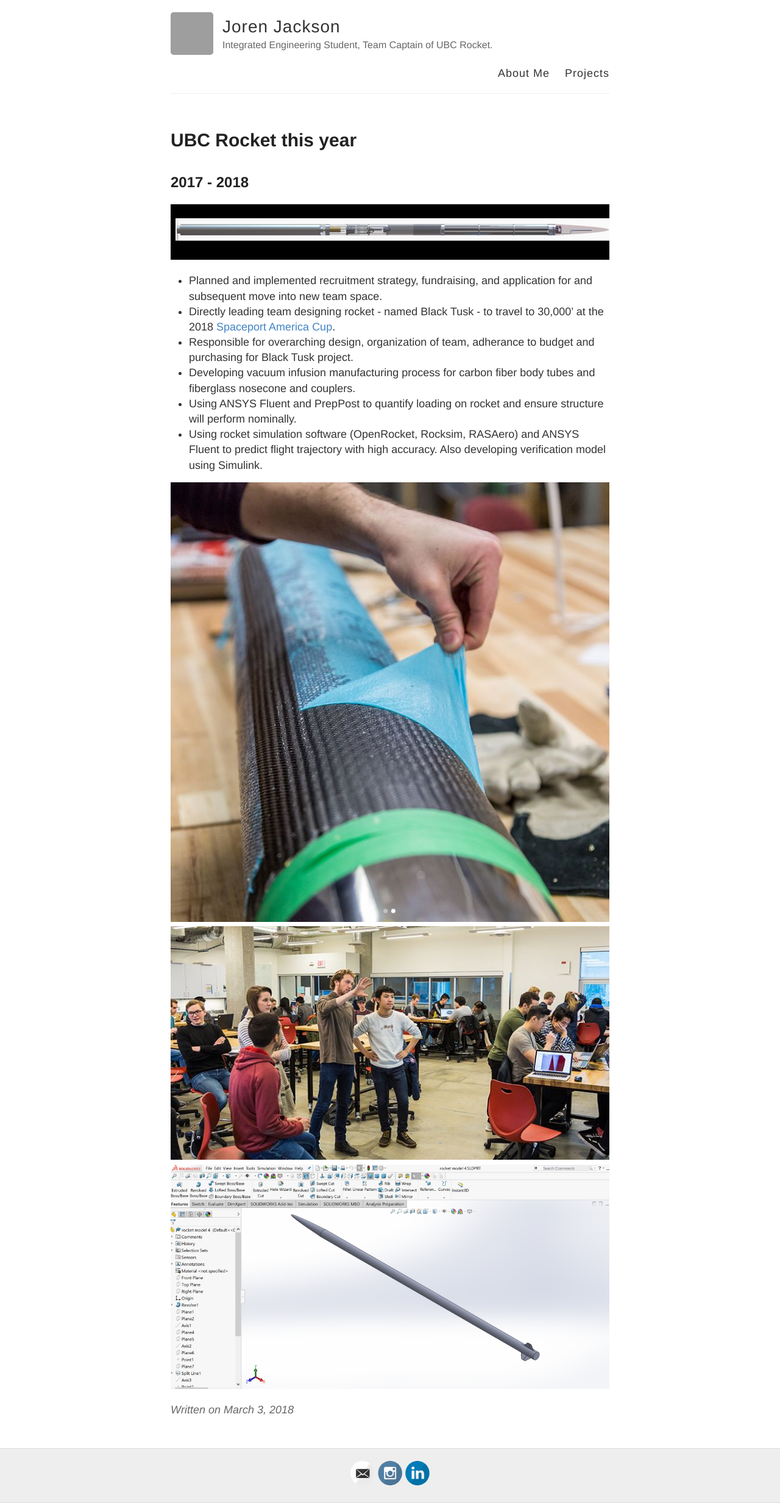
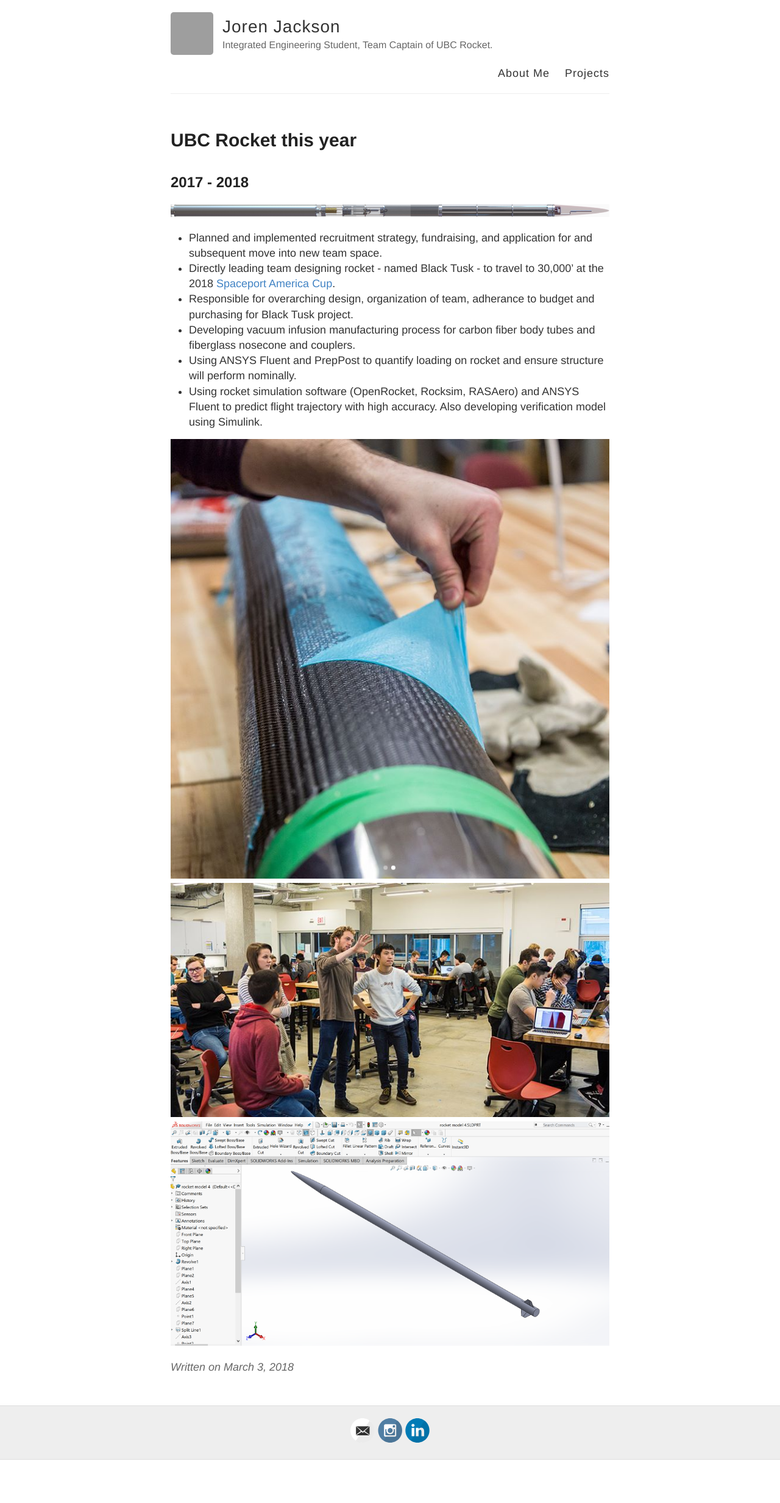
Before and after one commit to jorenj/jorenj.github.io, a Jekyll site: the page built from _posts/2018-03-03-rocket17.md, in a window 1280 px wide. Shown: the whole page at 61% size. Built offline with Jekyll 4.4.1, drawn with Linux system fonts in a browser that asks for light colours; after the commit the page ends 2394 px from its top, so only the background shows below that; grey boxes are pictures that could not be loaded.

Commit message:
Fix render image reference

```diff
--- a/_posts/2018-03-03-rocket17.md
+++ b/_posts/2018-03-03-rocket17.md
@@ -3,7 +3,7 @@ layout: post
 title: UBC Rocket this year
 ---
 ## 2017 - 2018
-![30k render](/images/Rocket/30k_render.jpg)
+![30k render](/images/Rocket/30k_render.png)
 
 * Planned and implemented recruitment strategy, fundraising, and application for and subsequent move into new team space.
 * Directly leading team designing rocket - named Black Tusk - to travel to 30,000' at the 2018 [Spaceport America Cup](https://www.spaceportamericacup.com).
```
